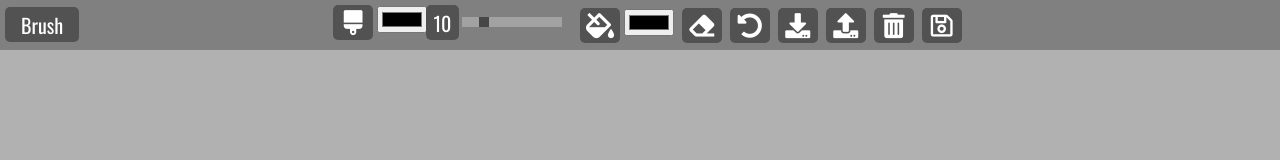
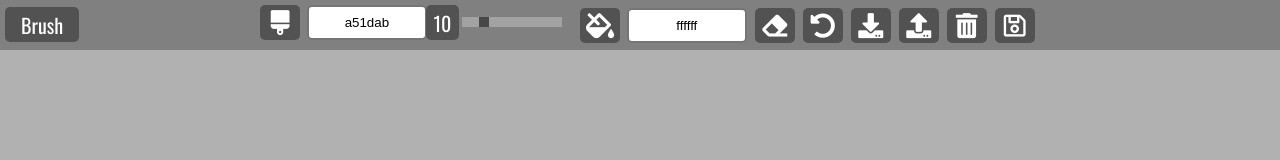
Before and after one commit to rigole/Editor-Photo, a plain HTML site: page index.html in a window 1280 px wide. Drawn offline with nearby package versions, Linux system fonts and the light colour scheme.

Commit message:
using js color

```diff
--- a/index.html
+++ b/index.html
@@ -17,14 +17,14 @@
       <!-- Brush -->
       <div>
         <i class="fas fa-brush" id="brush" title="Brush"></i>
-        <input type="color">
+        <input  class="jscolor" value="a51dab" id="brush-color">
         <span class="size" id="brush-size" title="Brush Size">10</span>
         <input type="range" min="1" max="50" value="10" class="slider" id="brush-slider">
       </div>
       <!-- Bucket -->
       <div class="bucket tool">
         <i class="fas fa-fill-drip" title="Background Color"></i>
-        <input type="color">
+        <input  class="jscolor" value="ffffff" id="bucket-color">
       </div>
       <!-- Eraser -->
       <div class="tool">
@@ -54,6 +54,7 @@
       </div>
     </div>
     <!-- Script -->
+    <script src="jscolor.js"></script>
     <script src="script.js"></script>
 </body>
 </html>
```
Also changed, not shown: jscolor.js (added).
